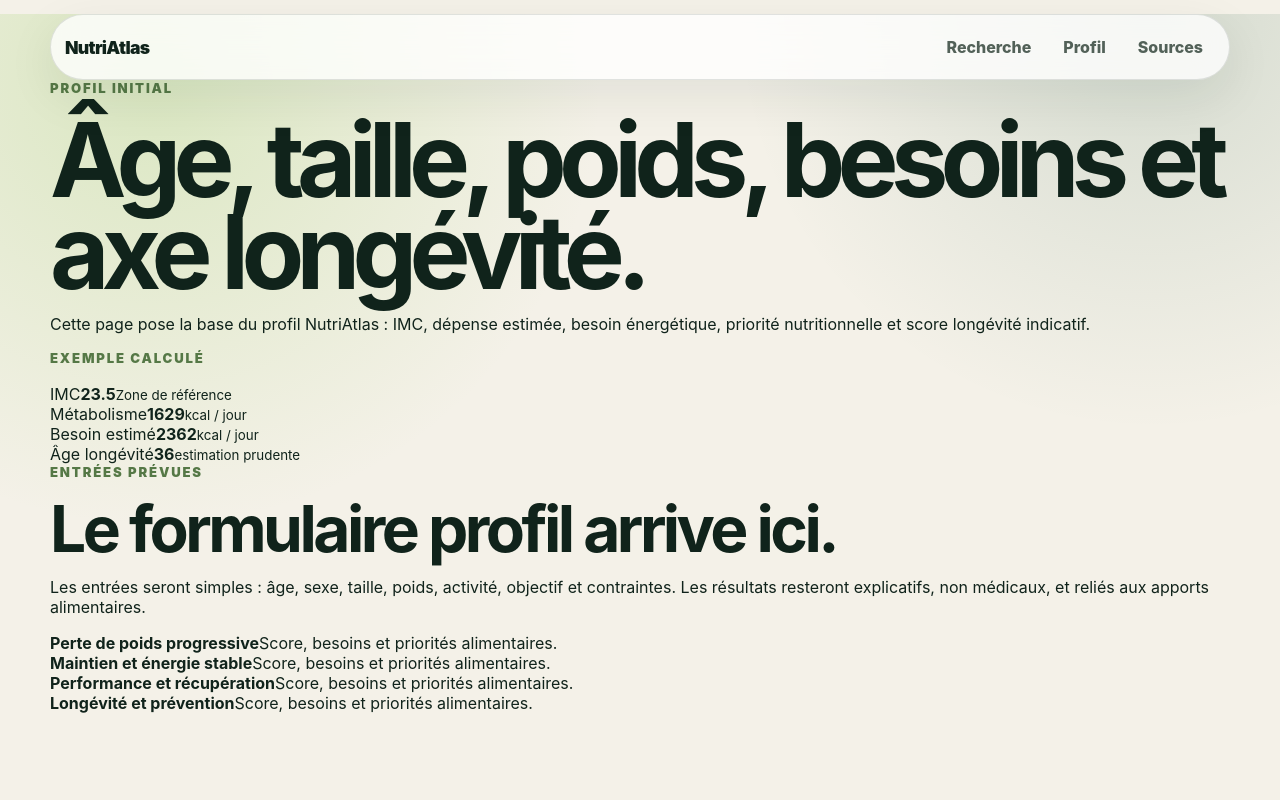
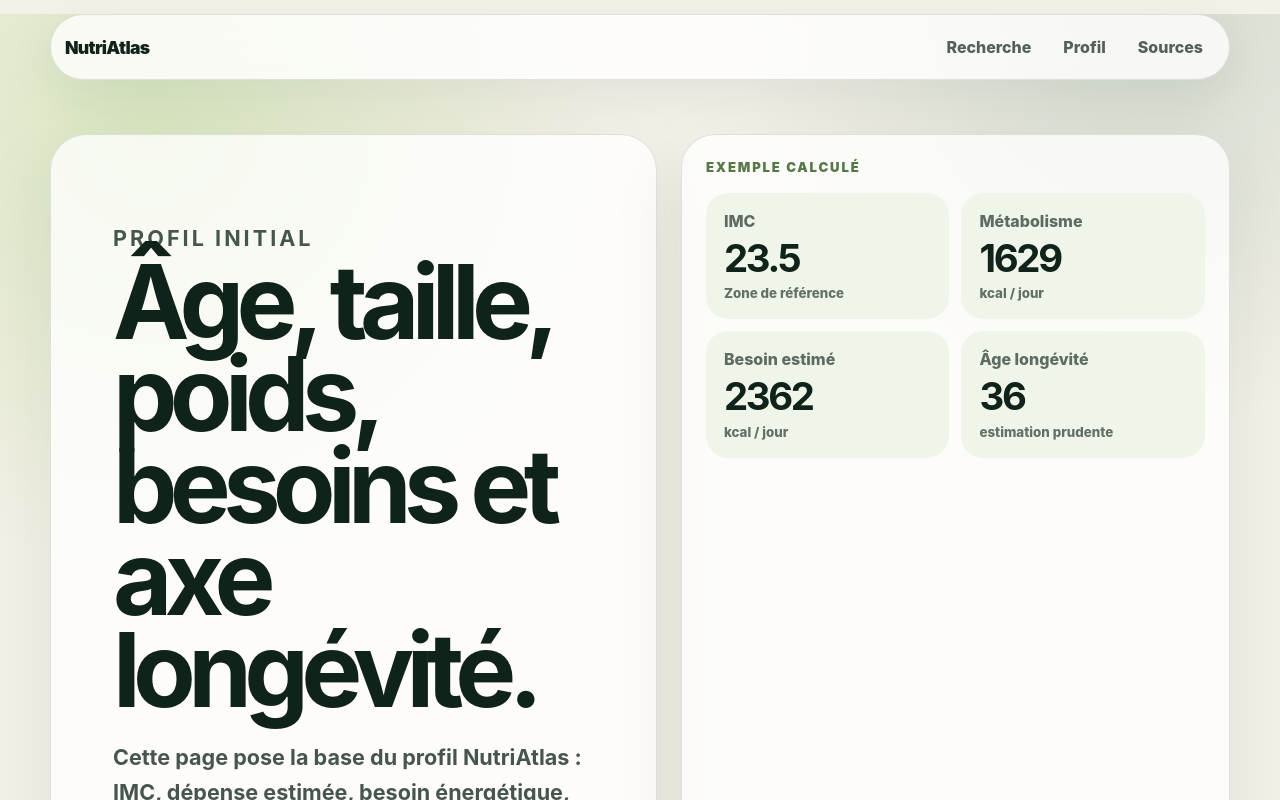
Before and after one commit to pharmaexport/NutriAtlas, a Next.js app: page /profil in a window 1280 px wide. Shown: the top 800 px of the page. Built offline with nearby package versions, Linux system fonts and the light colour scheme.

Commit message:
Style health profile page

```diff
--- a/app/globals.css
+++ b/app/globals.css
@@ -51,7 +51,7 @@ button, input, select { font: inherit; }
   align-items: center;
   padding: 54px 0;
 }
-.heroCopy, .heroPanel, .feature, .calculatorPreview, .sourceGrid article, .searchIntro, .stateBox, .resultCard {
+.heroCopy, .heroPanel, .feature, .calculatorPreview, .sourceGrid article, .searchIntro, .stateBox, .resultCard, .profileIntro, .profilePanel, .profileFormPreview article {
   border: 1px solid rgba(16, 35, 27, 0.12);
   background: rgba(255, 255, 255, 0.76);
   box-shadow: 0 24px 80px rgba(16, 35, 27, 0.08);
@@ -68,7 +68,7 @@ button, input, select { font: inherit; }
 h1, h2, h3 { color: #10231b; }
 h1 { margin: 0; font-size: clamp(3rem, 8vw, 6.6rem); line-height: 0.9; letter-spacing: -0.075em; }
 h2 { margin: 0; font-size: clamp(2.1rem, 5vw, 4.1rem); line-height: 0.98; letter-spacing: -0.055em; }
-.lead, .split p, .calculatorPreview p, .searchIntro p {
+.lead, .split p, .calculatorPreview p, .searchIntro p, .profileIntro p, .profileFormPreview p {
   margin: 24px 0 0;
   max-width: 760px;
   color: #46564d;
@@ -88,27 +88,10 @@ h2 { margin: 0; font-size: clamp(2.1rem, 5vw, 4.1rem); line-height: 0.98; letter
 }
 .primaryCta { background: #10231b; color: white; }
 .secondaryCta { border: 1px solid rgba(16, 35, 27, 0.16); background: white; color: #10231b; }
-.searchBox {
-  display: grid;
-  grid-template-columns: auto 1fr auto;
-  align-items: center;
-  gap: 10px;
-  margin-top: 34px;
-  padding: 10px;
-  border: 1px solid rgba(16, 35, 27, 0.12);
-  border-radius: 999px;
-  background: white;
-}
+.searchBox { display: grid; grid-template-columns: auto 1fr auto; align-items: center; gap: 10px; margin-top: 34px; padding: 10px; border: 1px solid rgba(16, 35, 27, 0.12); border-radius: 999px; background: white; }
 .searchBox span { padding-left: 10px; }
 .searchBox input { min-width: 0; border: 0; outline: 0; color: #10231b; }
-.searchBox button {
-  border: 0;
-  border-radius: 999px;
-  padding: 13px 18px;
-  background: #10231b;
-  color: white;
-  font-weight: 900;
-}
+.searchBox button { border: 0; border-radius: 999px; padding: 13px 18px; background: #10231b; color: white; font-weight: 900; }
 .microcopy { margin: 14px 0 0; color: #6b766f; font-weight: 700; }
 .heroPanel { border-radius: 34px; padding: 24px; }
 .panelHeader, .foodRow, .gapCard { display: flex; justify-content: space-between; gap: 18px; align-items: center; }
@@ -143,13 +126,25 @@ h2 { margin: 0; font-size: clamp(2.1rem, 5vw, 4.1rem); line-height: 0.98; letter
 .resultCard strong { display: block; font-size: 1.08rem; }
 .resultCard span { display: block; margin-top: 5px; color: #536158; font-weight: 700; }
 .resultCard code { padding: 8px 10px; border-radius: 999px; background: #edf4e8; color: #34542d; font-weight: 900; }
+.profileHero { display: grid; grid-template-columns: 1.05fr 0.95fr; gap: 24px; padding: 54px 0 24px; align-items: stretch; }
+.profileIntro { border-radius: 36px; padding: clamp(28px, 6vw, 62px); }
+.profilePanel { border-radius: 34px; padding: 24px; }
+.metricGrid { display: grid; grid-template-columns: repeat(2, minmax(0, 1fr)); gap: 12px; }
+.metricGrid div { padding: 18px; border-radius: 22px; background: #f0f5e9; }
+.metricGrid span, .scenarioGrid span { display: block; color: #5d6b62; font-weight: 850; }
+.metricGrid strong { display: block; margin-top: 8px; color: #10231b; font-size: 2.4rem; line-height: 1; letter-spacing: -0.06em; }
+.metricGrid small { display: block; margin-top: 8px; color: #617167; font-weight: 800; }
+.profileFormPreview { display: grid; grid-template-columns: 0.9fr 1.1fr; gap: 22px; padding: 24px 0 70px; }
+.scenarioGrid { display: grid; grid-template-columns: repeat(2, minmax(0, 1fr)); gap: 12px; }
+.scenarioGrid article { border-radius: 24px; padding: 20px; }
+.scenarioGrid strong { display: block; margin-bottom: 8px; color: #10231b; font-size: 1.08rem; }
 @media (max-width: 900px) {
   .nav { align-items: flex-start; border-radius: 24px; }
   .navLinks { display: none; }
-  .hero, .split, .calculatorPreview, .sourceGrid { grid-template-columns: 1fr; }
+  .hero, .split, .calculatorPreview, .sourceGrid, .profileHero, .profileFormPreview { grid-template-columns: 1fr; }
   .hero { min-height: auto; padding: 28px 0; }
   .searchBox { grid-template-columns: auto 1fr; border-radius: 26px; }
   .searchBox button { grid-column: 1 / -1; }
-  .featureGrid { grid-template-columns: 1fr; }
+  .featureGrid, .metricGrid, .scenarioGrid { grid-template-columns: 1fr; }
   .resultCard { align-items: flex-start; }
 }
```
